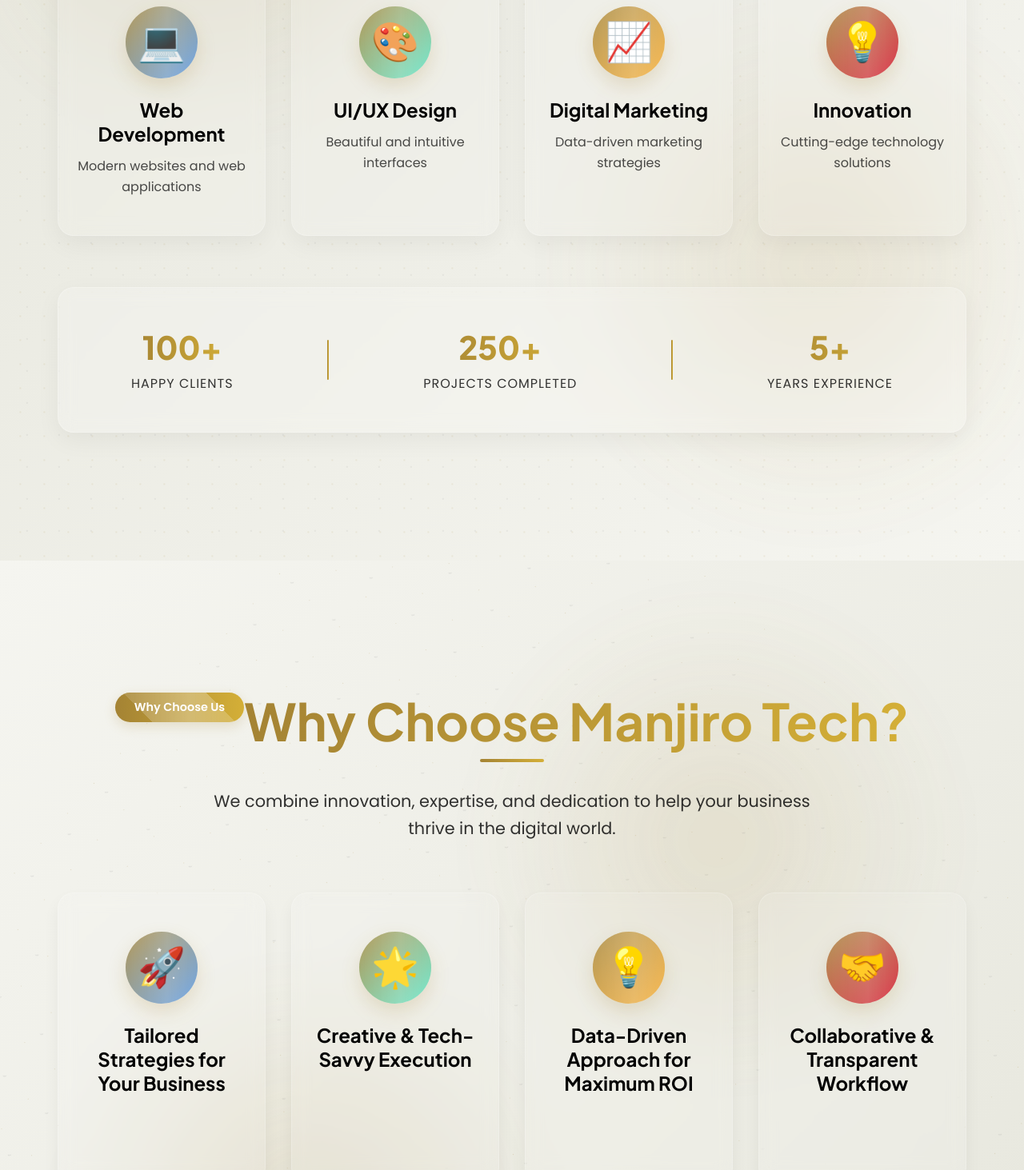
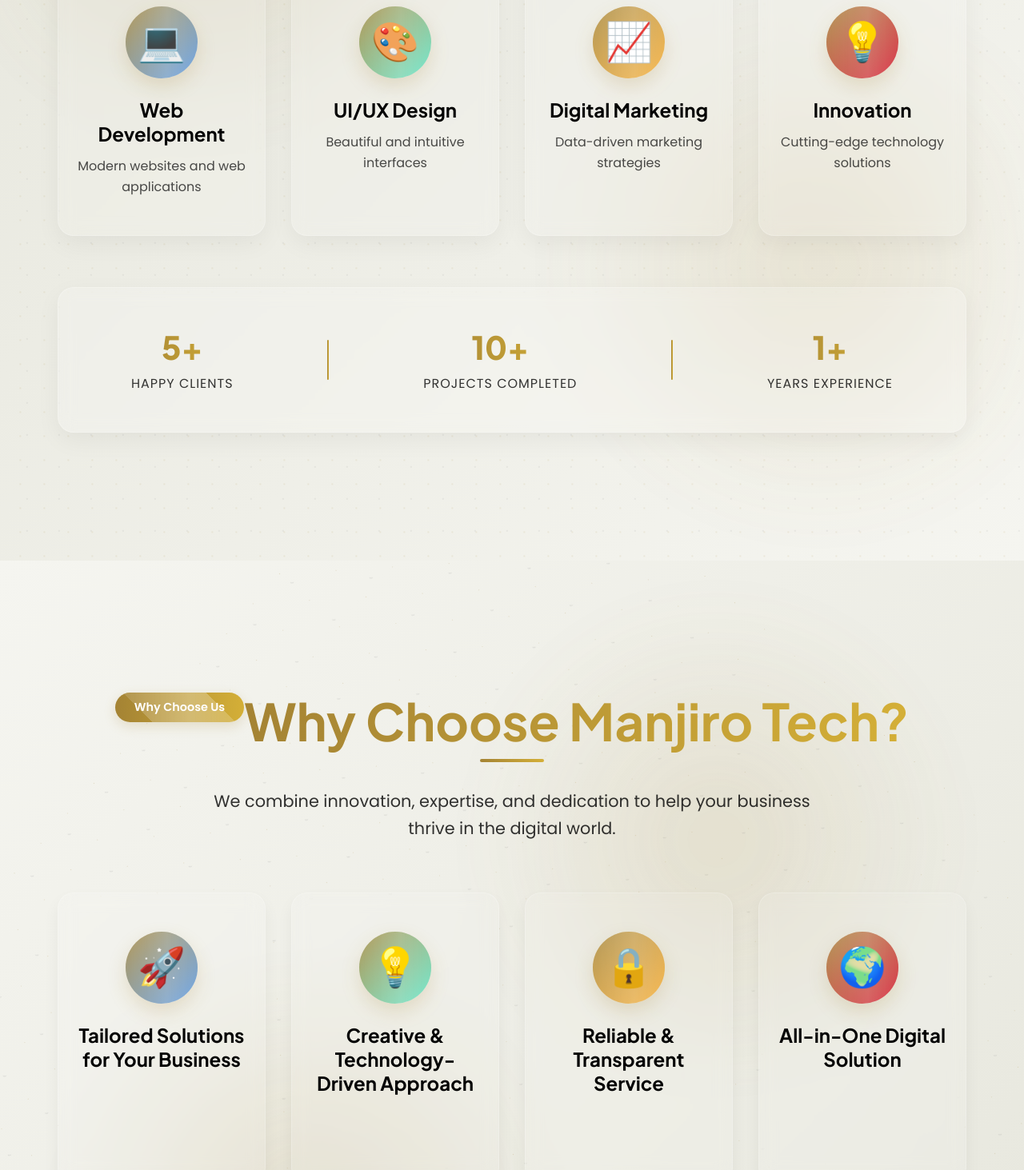
Before and after one commit to manjirotech/manjirotech, a Next.js app: page / in a window 1280 px wide. Shown: the part 1330-2793 px from the top of the page at 80% size. Built offline with nearby package versions, Linux system fonts and the light colour scheme.

Commit message:
Updates are done

```diff
--- a/src/app/layout.tsx
+++ b/src/app/layout.tsx
@@ -3,7 +3,7 @@
 import "./globals.css"
 
 export const metadata: Metadata = {
-  title: "Manjiro Tech - Innovative Digital & IT Solutions",
+  title: "Manjiro Tech",
   description:
     "Elevate your brand with Manjiro Tech. We provide innovative digital & IT solutions designed to drive results.",
   icons: {
--- a/src/app/page.tsx
+++ b/src/app/page.tsx
@@ -47,27 +47,27 @@
       <GSAPInit />
 
       <section ref={heroRef} id="hero">
-        <Hero />
+        <Hero onNavClick={scrollToSection}/>
       </section>
 
       <section ref={aboutRef} id="about">
-        <About />
+        <About onNavClick={scrollToSection}/>
       </section>
 
       <section ref={whyChooseUsRef} id="why-choose-us">
-        <WhyChooseUs />
+        <WhyChooseUs onNavClick={scrollToSection}/>
       </section>
 
       <section ref={servicesRef} id="services">
-        <Services />
+        <Services onNavClick={scrollToSection}/>
       </section>
 
       <section ref={clientJourneyRef} id="client-journey">
-        <ClientJourney />
+        <ClientJourney onNavClick={scrollToSection}/>
       </section>
 
       <section ref={contactRef} id="contact">
-        <Contact />
+        <Contact onNavClick={scrollToSection} />
       </section>
 
       <Footer onNavClick={scrollToSection} />
--- a/src/components/about.tsx
+++ b/src/components/about.tsx
@@ -4,7 +4,7 @@
 import { motion, useInView, useAnimation } from "framer-motion"
 import styles from "./about.module.css"
 
-const About = () => {
+const About = ({ onNavClick }: { onNavClick: (section: string) => void }) => {
   const ref = useRef(null)
   const isInView = useInView(ref, { once: false, amount: 0.2 })
   const controls = useAnimation()
@@ -149,21 +149,21 @@
           transition={{ duration: 0.5, delay: 0.6 }}
         >
           <div className={styles.statItem}>
-            <div className={styles.statValue}>100+</div>
+            <div className={styles.statValue}>5+</div>
             <div className={styles.statLabel}>Happy Clients</div>
           </div>
 
           <div className={styles.statDivider}></div>
 
           <div className={styles.statItem}>
-            <div className={styles.statValue}>250+</div>
+            <div className={styles.statValue}>10+</div>
             <div className={styles.statLabel}>Projects Completed</div>
           </div>
 
           <div className={styles.statDivider}></div>
 
           <div className={styles.statItem}>
-            <div className={styles.statValue}>5+</div>
+            <div className={styles.statValue}>1+</div>
             <div className={styles.statLabel}>Years Experience</div>
           </div>
         </motion.div>
--- a/src/components/client-journey.tsx
+++ b/src/components/client-journey.tsx
@@ -4,7 +4,7 @@
 import { motion, useInView, useScroll, useTransform, useAnimation } from "framer-motion"
 import styles from "./client-journey.module.css"
 
-const ClientJourney = () => {
+const ClientJourney = ({ onNavClick }: { onNavClick: (section: string) => void }) => {
   const ref = useRef(null)
   const isInView = useInView(ref, { once: false, amount: 0.2 })
   const controls = useAnimation()
@@ -190,6 +190,7 @@
               scale: 1.05,
             }}
             whileTap={{ scale: 0.98 }}
+            onClick={() => onNavClick('contact')}
           >
             Get Started Now
             <svg
--- a/src/components/contact.tsx
+++ b/src/components/contact.tsx
@@ -4,7 +4,11 @@
 import { motion, useInView, useAnimation } from "framer-motion"
 import styles from "./contact.module.css"
 
-const Contact = () => {
+interface ContactProps {
+  onNavClick: (section: string) => void;
+}
+
+const Contact = ({ onNavClick }: ContactProps) => {
   const ref = useRef(null)
   const isInView = useInView(ref, { once: false, amount: 0.2 })
   const controls = useAnimation()
@@ -47,9 +51,13 @@
 
   const socialLinks = [
     { name: "LinkedIn", icon: "in", color: "#0077B5" },
-    { name: "Twitter", icon: "X", color: "#1DA1F2" },
-    { name: "Instagram", icon: "IG", color: "#E1306C" },
-    { name: "Facebook", icon: "f", color: "#4267B2" },
+    { name: "Twitter", icon: "X", color: "#000000" },
+    {
+      name: "Instagram",
+      icon: "IG",
+      color: "#E1306C"
+    },
+    // { name: "Facebook", icon: "f", color: "#4267B2" },
   ]
 
   const containerVariants = {
--- a/src/components/hero.module.css
+++ b/src/components/hero.module.css
@@ -401,3 +401,41 @@
     flex-wrap: nowrap;
   }
 }
+
+@media screen and (max-width: 600px) {
+  .title {
+    font-size: 2.5rem;
+  }
+
+  .subtext {
+    font-size: 1.2rem;
+  }
+
+  .logo {
+    width: 120px;
+    height: 120px;
+  }
+
+  .logo span {
+    font-size: 3rem;
+  }
+
+  .content {
+    padding: 0 1.5rem;
+  }
+
+  .scrollIndicator {
+    bottom: -1.5rem;
+    left: 48%;
+  }
+
+  .ctaContainer {
+    flex-wrap: nowrap;
+    gap: 0.5rem;
+  }
+
+  .cta {
+    padding: 1rem 1.5rem;
+    font-size: 0.9rem;
+  }
+}
--- a/src/components/hero.tsx
+++ b/src/components/hero.tsx
@@ -6,7 +6,7 @@
 import ManjiroLogo from "@/assets/Manjiro_Tech_Logo.png"
 import Image from "next/image"
 
-const Hero = () => {
+const Hero = ({ onNavClick }: { onNavClick: (section: string) => void }) => {
   const ref = useRef(null)
   const { scrollYProgress } = useScroll({
     target: ref,
@@ -127,7 +127,7 @@
         </motion.h1>
 
         <div className={styles.subtextContainer}>
-          <p className={styles.subtext}>Innovative Digital & IT Solutions Designed to Drive Results</p>
+          <p className={styles.subtext}>Innovative Digital & IT Solutions</p>
         </div>
 
         <motion.div
@@ -144,6 +144,7 @@
               scale: 1.05,
             }}
             whileTap={{ scale: 0.98 }}
+            onClick={() => onNavClick('contact')}
           >
             Get Started
             <svg
@@ -170,6 +171,7 @@
               scale: 1.05,
             }}
             whileTap={{ scale: 0.98 }}
+            onClick={() => onNavClick('services')}
           >
             Learn More
           </motion.button>
--- a/src/components/services.tsx
+++ b/src/components/services.tsx
@@ -20,7 +20,7 @@
 
 type TabKey = keyof typeof tabNames;
 
-const Services = () => {
+const Services = ({ onNavClick }: { onNavClick: (section: string) => void }) => {
   const ref = useRef(null)
   const isInView = useInView(ref, { once: false, amount: 0.1 })
   const controls = useAnimation()
@@ -295,6 +295,7 @@
               scale: 1.05,
             }}
             whileTap={{ scale: 0.98 }}
+            onClick={() => onNavClick('contact')}
           >
             Contact Us
             <svg
--- a/src/components/why-choose-us.tsx
+++ b/src/components/why-choose-us.tsx
@@ -4,7 +4,11 @@
 import { motion, useInView, AnimatePresence, useAnimation } from "framer-motion"
 import styles from "./why-choose-us.module.css"
 
-const WhyChooseUs = () => {
+interface WhyChooseUsProps {
+  onNavClick: (section: string) => void;
+}
+
+const WhyChooseUs = ({ onNavClick }: WhyChooseUsProps) => {
   const ref = useRef(null)
   const isInView = useInView(ref, { once: false, amount: 0.2 })
   const controls = useAnimation()
@@ -21,33 +25,34 @@
   const reasons = [
     {
       icon: "🚀",
-      title: "Tailored Strategies for Your Business",
-      description: "We create custom solutions that align perfectly with your business goals and target audience.",
+      title: "Tailored Solutions for Your Business",
+      description: "We create custom strategies that fit your unique goals, ensuring the best results for your brand.",
       animation: "underline",
       color: "#4A90E2",
     },
     {
-      icon: "🌟",
-      title: "Creative & Tech-Savvy Execution",
-      description: "Our team combines creativity with technical expertise to deliver outstanding results.",
+      icon: "💡",
+      title: "Creative & Technology-Driven Approach",
+      description: "We combine creativity with the latest technology to help your business stand out and grow.",
       animation: "scale",
       color: "#50E3C2",
     },
     {
-      icon: "💡",
-      title: "Data-Driven Approach for Maximum ROI",
-      description: "We use analytics and insights to optimize your strategies for the best possible returns.",
+      icon: "🔒",
+      title: "Reliable & Transparent Service",
+      description: "We believe in clear communication, honest work, and delivering exactly what we promise—no hidden surprises.",
       animation: "glow",
       color: "#F5A623",
     },
     {
-      icon: "🤝",
-      title: "Collaborative & Transparent Workflow",
-      description: "We work closely with you at every step, ensuring clear communication and shared vision.",
+      icon: "🌍",
+      title: "All-in-One Digital Solution",
+      description: "With 40+ services, we cover everything from marketing and design to web development and media, so you get everything in one place.",
       animation: "shake",
       color: "#D0021B",
     },
-  ]
+  ];
+
 
   const containerVariants = {
     hidden: { opacity: 0 },
@@ -204,6 +209,7 @@
               scale: 1.05,
             }}
             whileTap={{ scale: 0.98 }}
+            onClick={() => onNavClick('contact')}
           >
             Get Started Now
             <svg
```
Also changed, not shown: src/components/navbar.tsx (+9 -3 lines).
